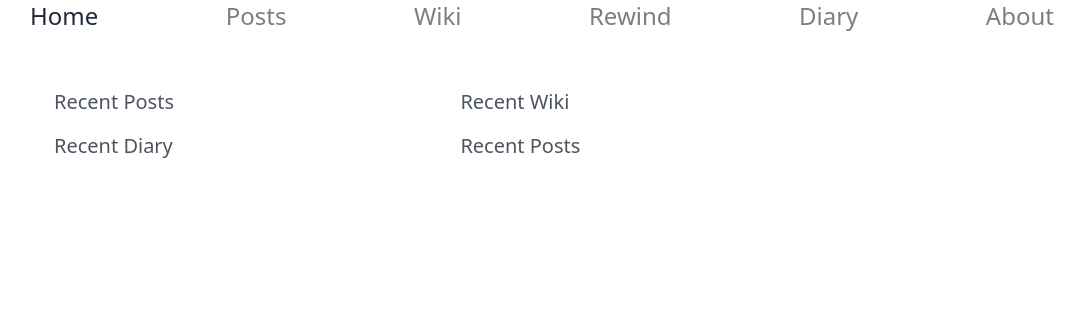
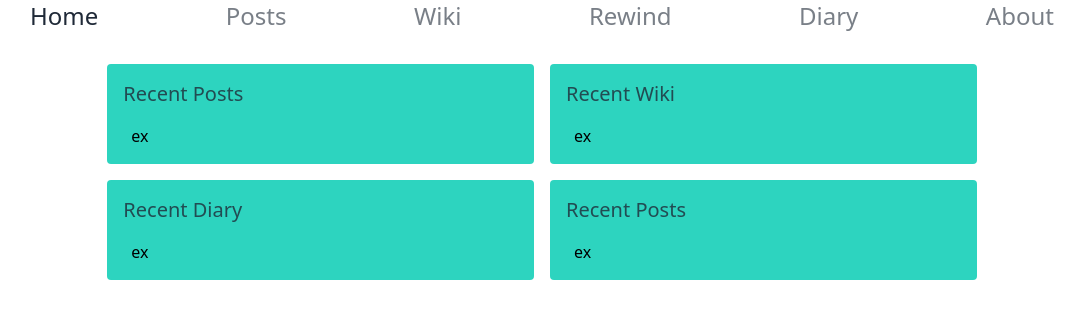
Before and after one commit to koremp/koremp.blog-contentlayer, a Next.js app: page / in a window 1280 px wide. Shown: the top 318 px of the page, without its empty margins (98-1183 px from the left). Built offline with nearby package versions, Linux system fonts and the light colour scheme.

Commit message:
style: style main and main-item

```diff
--- a/src/components/main/index.tsx
+++ b/src/components/main/index.tsx
@@ -9,8 +9,8 @@ const items = [
 
 export default function Main() {
   return (
-    <main className="py-6 px-6 ">
-      <div className="flex flex-wrap gap-4">
+    <main className="w-full">
+      <div className="flex flex-wrap gap-4 justify-center">
         {
           items.map(({ href, label }) => {
             return (
--- a/src/components/main/main-item.tsx
+++ b/src/components/main/main-item.tsx
@@ -9,16 +9,19 @@ export default function MainItem({
   label: string
 }) {
   return (
-    <Link
-      className="flex-wrap basis-2/5 text-xl text-gray-800/80 hover:text-gray-800/60"
-      href={href}
-    >
-      <Link href="">{label}</Link>
-      <div>
-        {
-          <RecentLink href="" title="" desc="" />
-        }
+    <div className="flex-col basis-5/12 bg-teal-400 rounded p-4">
+      <Link className=" text-xl text-gray-800/80 hover:text-gray-800/60" href={href}>
+        {label}
+      </Link>
+      <div className="mt-4 pl-2">
+        <ul>
+          {
+            <li>
+              <RecentLink href="" title="ex" desc="" />
+            </li>
+          }
+        </ul>
       </div>
-    </Link>
+    </div >
   )
 }
```
